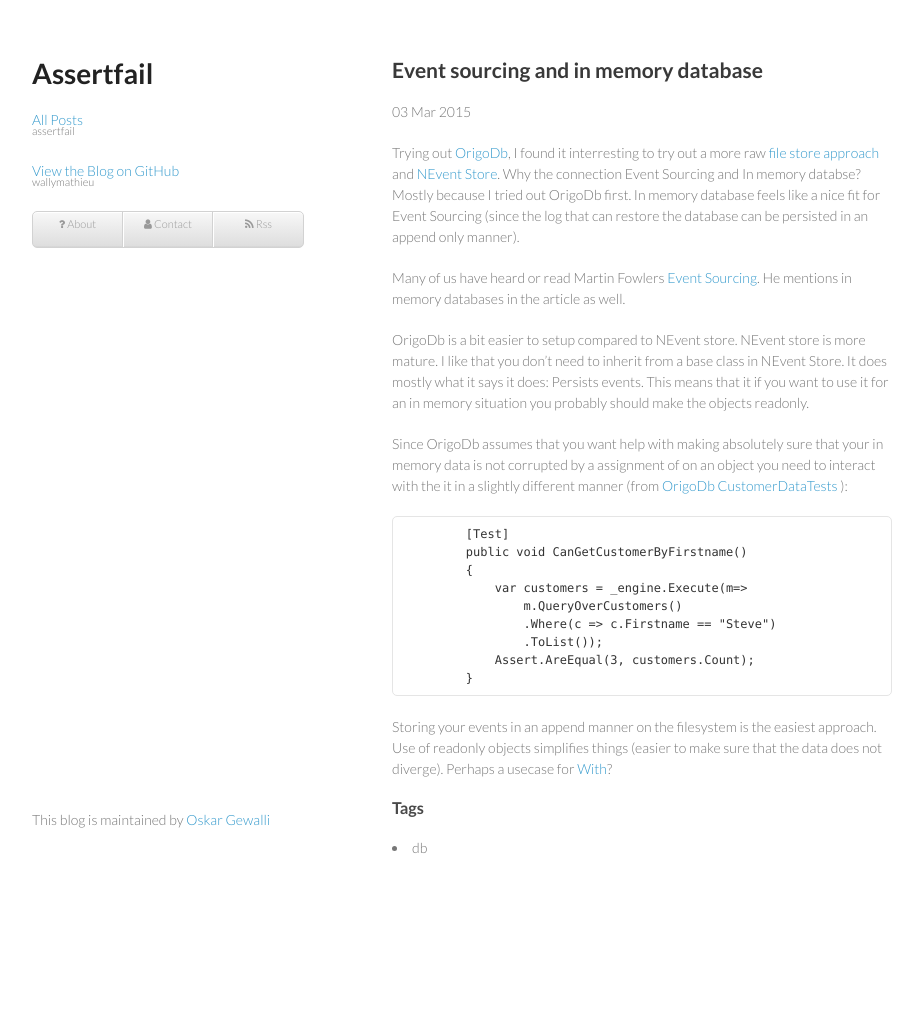
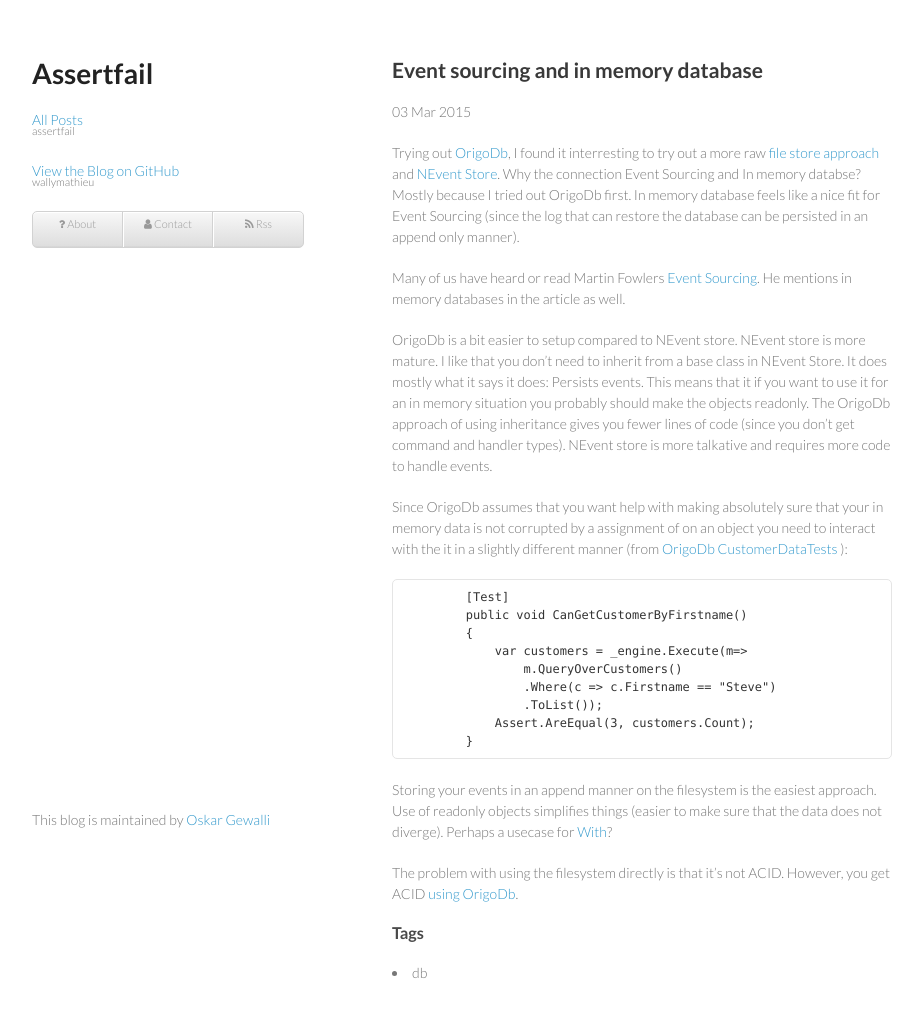
Before and after one commit to wallymathieu/assertfail, a Jekyll site: the page built from _posts/2015-03-03-Event-sourcing-and-in-memory-database.md, in a window 1280 px wide. Shown: the whole page, without its empty margins (178-1101 px from the left). Built offline with Jekyll 4.4.1, drawn with Linux system fonts in a browser that asks for light colours; nearby versions of some CDN libraries; Markdown is read by kramdown in place of the engine named in the settings; before the commit the page ends 908 px from its top, so only the background shows below that.

Commit message:
Comments

````diff
--- a/_posts/2015-03-03-Event-sourcing-and-in-memory-database.md
+++ b/_posts/2015-03-03-Event-sourcing-and-in-memory-database.md
@@ -9,7 +9,7 @@
 
 Many of us have heard or read Martin Fowlers [Event Sourcing](http://martinfowler.com/eaaDev/EventSourcing.html). He mentions in memory databases in the article as well.
 
-OrigoDb is a bit easier to setup compared to NEvent store. NEvent store is more mature. I like that you don't need to inherit from a base class in NEvent Store. It does mostly what it says it does: Persists events. This means that it if you want to use it for an in memory situation you probably should make the objects readonly.
+OrigoDb is a bit easier to setup compared to NEvent store. NEvent store is more mature. I like that you don't need to inherit from a base class in NEvent Store. It does mostly what it says it does: Persists events. This means that it if you want to use it for an in memory situation you probably should make the objects readonly. The OrigoDb approach of using inheritance gives you fewer lines of code (since you don't get command and handler types). NEvent store is more talkative and requires more code to handle events.
 
 Since OrigoDb assumes that you want help with making absolutely sure that your in memory data is not corrupted by a assignment of on an object you need to interact with the it in a slightly different manner (from [OrigoDb CustomerDataTests](https://github.com/wallymathieu/origodb-studies/blob/master/Tests/CustomerDataTests.cs#L28) ):
 
@@ -26,3 +26,5 @@
 ```
 
 Storing your events in an append manner on the filesystem is the easiest approach. Use of readonly objects simplifies things (easier to make sure that the data does not diverge). Perhaps a usecase for [With](https://github.com/wallymathieu/with/blob/master/src/Tests/With/Clone_an_instance_into_the_same_type.cs)?
+
+The problem with using the filesystem directly is that it's not ACID. However, you get ACID [using OrigoDb](http://dev.origodb.com/docs/transactions/).
````
